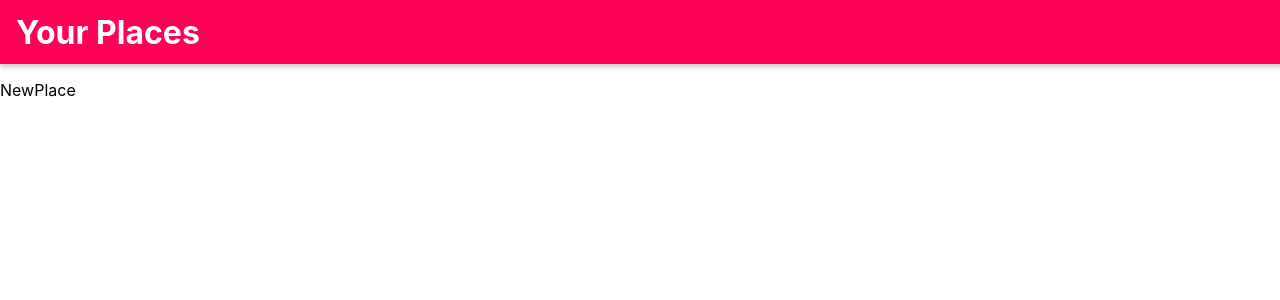
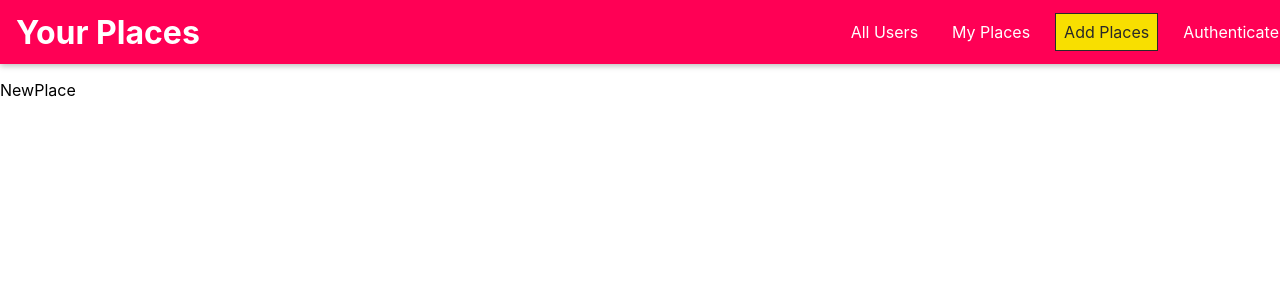
Before and after one commit to srikanth141199/Maps-React, a React (Create React App) app: page /places/new in a window 1280 px wide. Shown: the top 300 px of the page. Built offline with nearby package versions, Linux system fonts and the light colour scheme.

Commit message:
Side Drawer and NavLinks, button to pages are handled

```diff
--- a/package.json
+++ b/package.json
@@ -10,6 +10,7 @@
     "react-dom": "^18.3.1",
     "react-router-dom": "^6.25.1",
     "react-scripts": "5.0.1",
+    "react-transition-group": "^4.4.5",
     "web-vitals": "^2.1.4"
   },
   "scripts": {
--- a/public/index.html
+++ b/public/index.html
@@ -28,6 +28,8 @@
   </head>
   <body>
     <noscript>You need to enable JavaScript to run this app.</noscript>
+    <div id="backdrop-hook"></div>
+    <div id="drawer-hook"></div>
     <div id="root"></div>
     <!--
       This HTML file is a template.
--- a/src/shared/components/Navigation/MainNavigation/MainNavigation.js
+++ b/src/shared/components/Navigation/MainNavigation/MainNavigation.js
@@ -1,19 +1,40 @@
-import React from "react";
+import React, { useState } from "react";
 import "./MainNavigation.css";
 import MainHeader from "../MainHeader/MainHeader.js";
 import { Link } from "react-router-dom";
+import NavLinks from "../NavLinks/NavLinks.js";
+import SideDrawer from "../SideDrawer/SideDrawer.js";
+import BackDrop from "../../UIElements/BackDrop/BackDrop.js";
 
 function MainNavigation() {
+  const [drawerisOpen, setDrawerisOpen] = useState(false);
+
+  const toggleDrawerHandler = () => {
+    setDrawerisOpen(!drawerisOpen);
+  };
+
   return (
+    <>
+      {drawerisOpen && <BackDrop onClick={toggleDrawerHandler}/>}
+        <SideDrawer show = {drawerisOpen} close = {toggleDrawerHandler}>
+          <nav className="main-navigation__drawer-nav">
+            <NavLinks />
+          </nav>
+        </SideDrawer>
+
+
       <MainHeader>
-      <button className="main-navigation__menu-btn">
+        <button className="main-navigation__menu-btn" onClick={toggleDrawerHandler}>
           <span></span> <span></span> <span></span>
         </button>
         <h1 className="main-navigation__title">
           <Link to="/">Your Places</Link>
         </h1>
-      <nav>...</nav>
+        <nav className="main-navigation__header-nav">
+          <NavLinks></NavLinks>
+        </nav>
       </MainHeader>
+    </>
   );
 }
 
--- a/src/shared/components/Navigation/NavLinks/NavLinks.css
+++ b/src/shared/components/Navigation/NavLinks/NavLinks.css
@@ -0,0 +1,76 @@
+.nav-links {
+  list-style: none;
+  margin: 0;
+  padding: 0;
+  width: 100%;
+  height: 100%;
+  display: flex;
+  flex-direction: column;
+  justify-content: center;
+  align-items: center;
+}
+
+.nav-links li {
+  margin: 1rem;
+}
+
+.nav-links a {
+  border: 1px solid transparent;
+  color: #292929;
+  text-decoration: none;
+  padding: 0.5rem;
+}
+
+.nav-links a:hover,
+.nav-links a:active,
+.nav-links a.active {
+  background: #f8df00;
+  border-color: #292929;
+  color: #292929;
+}
+
+.nav-links button {
+  cursor: pointer;
+  border: 1px solid #292929;
+  color: #292929;
+  background: transparent;
+  padding: 0.5rem;
+  font: inherit;
+}
+
+.nav-links button:focus {
+  outline: none;
+}
+
+.nav-links button:hover,
+.nav-links button:active {
+  background: #292929;
+  color: white;
+}
+
+@media (min-width: 768px) {
+  .nav-links {
+    flex-direction: row;
+  }
+
+  .nav-links li {
+    margin: 0 0.5rem;
+  }
+
+  .nav-links a {
+    color: white;
+    text-decoration: none;
+  }
+
+  .nav-links button {
+    border: 1px solid white;
+    color: white;
+    background: transparent;
+  }
+
+  .nav-links button:hover,
+  .nav-links button:active {
+    background: #f8df00;
+    color: #292929;
+  }
+}
--- a/src/shared/components/Navigation/NavLinks/NavLinks.js
+++ b/src/shared/components/Navigation/NavLinks/NavLinks.js
@@ -0,0 +1,24 @@
+import React from 'react';
+import "./NavLinks.css"
+import { NavLink } from 'react-router-dom';
+
+function NavLinks() {
+  return (
+    <ul className='nav-links'>
+        <li>
+            <NavLink to="/" exact>All Users</NavLink>
+        </li>
+        <li>
+            <NavLink to="/1/places">My Places</NavLink>
+        </li>
+        <li>
+            <NavLink to="/places/new">Add Places</NavLink>
+        </li>
+        <li>
+            <NavLink to="/auth">Authenticate</NavLink>
+        </li>
+    </ul>
+  )
+}
+
+export default NavLinks
--- a/src/shared/components/Navigation/SideDrawer/SideDrawer.css
+++ b/src/shared/components/Navigation/SideDrawer/SideDrawer.css
@@ -0,0 +1,10 @@
+.side-drawer {
+  position: fixed;
+  left: 0;
+  top: 0;
+  z-index: 100;
+  height: 100vh;
+  width: 70%;
+  background: white;
+  box-shadow: 0 2px 8px rgba(0, 0, 0, 0.26);
+}
--- a/src/shared/components/Navigation/SideDrawer/SideDrawer.js
+++ b/src/shared/components/Navigation/SideDrawer/SideDrawer.js
@@ -0,0 +1,23 @@
+import React from "react";
+import "./SideDrawer.css";
+
+import ReactDOM from "react-dom";
+import { CSSTransition } from "react-transition-group";
+
+function SideDrawer(props) {
+  const content = (
+    <CSSTransition
+      in={props.show}
+      timeout={200}
+      classNames="slide-in-left"
+      mountOnEnter
+      unmountOnExit
+    >
+      <aside className="side-drawer" onClick={props.close}>{props.children}</aside>
+    </CSSTransition>
+  );
+
+  return ReactDOM.createPortal(content, document.getElementById("drawer-hook"));
+}
+
+export default SideDrawer;
--- /dev/null
+++ b/src/shared/components/UIElements/BackDrop/BackDrop.js
@@ -0,0 +1,13 @@
+import React from 'react';
+import ReactDOM from "react-dom";
+import "./Backdrop.css";
+
+function BackDrop(props) {
+  return ReactDOM.createPortal(
+    <div className='backdrop' onClick={props.onClick}>
+    </div>,
+    document.getElementById("backdrop-hook")
+  );
+};
+
+export default BackDrop
--- /dev/null
+++ b/src/shared/components/UIElements/BackDrop/Backdrop.css
@@ -0,0 +1,9 @@
+.backdrop {
+  position: fixed;
+  top: 0;
+  left: 0;
+  width: 100%;
+  height: 100vh;
+  background: rgba(0, 0, 0, 0.75);
+  z-index: 10;
+}
```
Also changed, not shown: 1 other file (tests, documents, lock files or other folders). Lines whose indentation alone changed are shown as unchanged.
